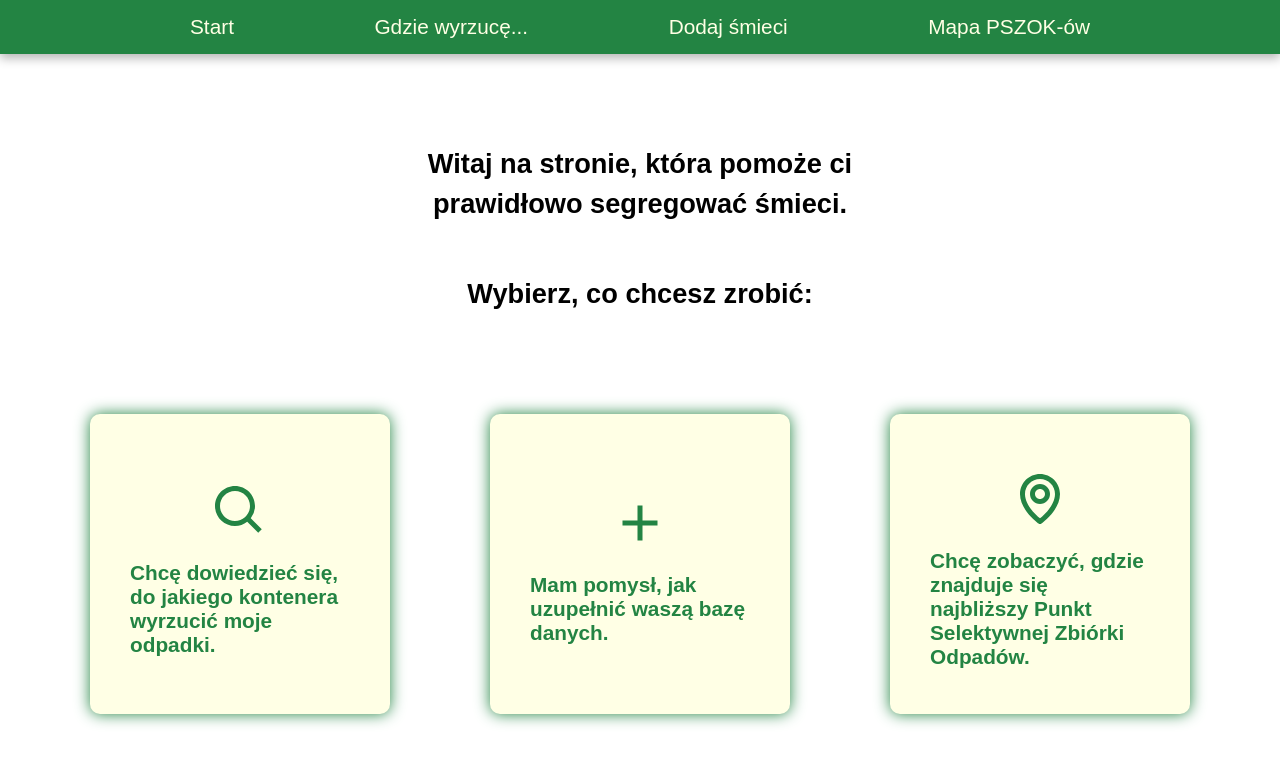
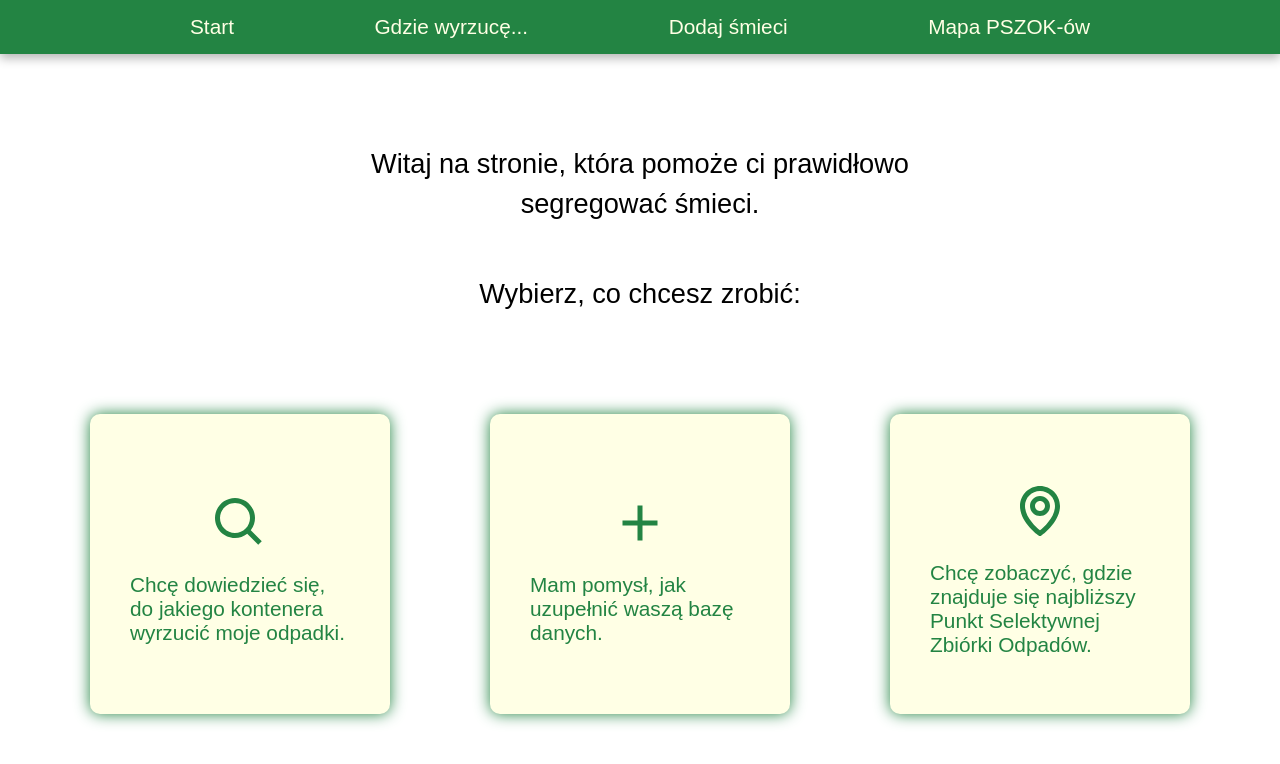
Before and after one commit to pizgo/waste_segregation_app, a React (Create React App) app: page / in a window 1280 px wide. Shown: the top 764 px of the page. Built offline with nearby package versions, Linux system fonts and the light colour scheme.

Commit message:
font changes

```diff
--- a/src/css/_Home.scss
+++ b/src/css/_Home.scss
@@ -148,10 +148,12 @@
       @include tablet {
         font-size: 1.1rem;
         width: auto;
+        font-weight: normal;
       }
       @include desktop {
         font-size: 1.3rem;
         width: auto;
+        font-weight: normal;
       }
     }
   }
--- a/src/css/index.scss
+++ b/src/css/index.scss
@@ -22,7 +22,6 @@
 .text__header {
   font-family: $text;
   font-size: 1.2rem;
-  font-weight: bold;
   line-height: 1.6rem;
 
   @include tablet {
```
Also changed, not shown: src/components/SearchForm/SearchForm.js (+7 -0 lines).
